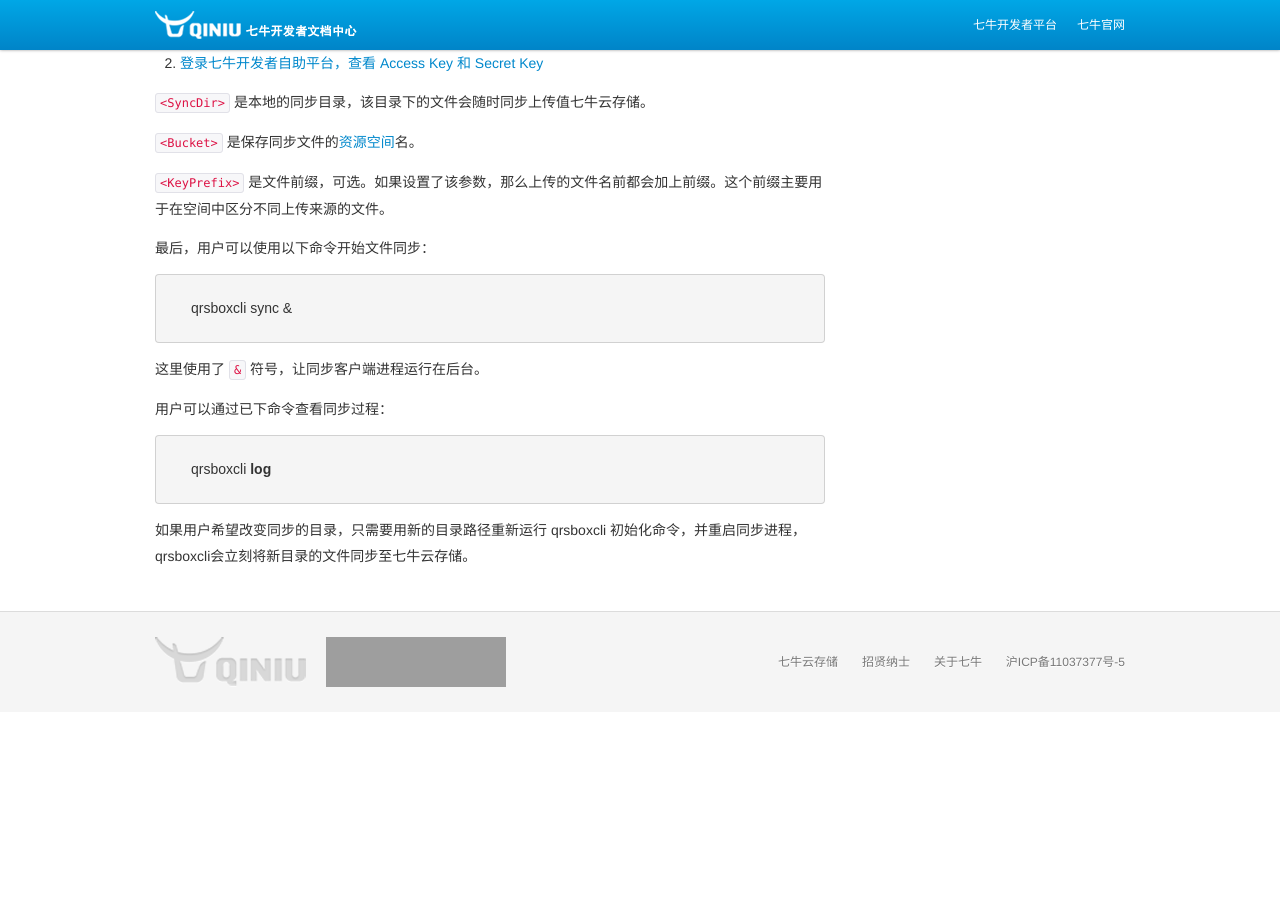
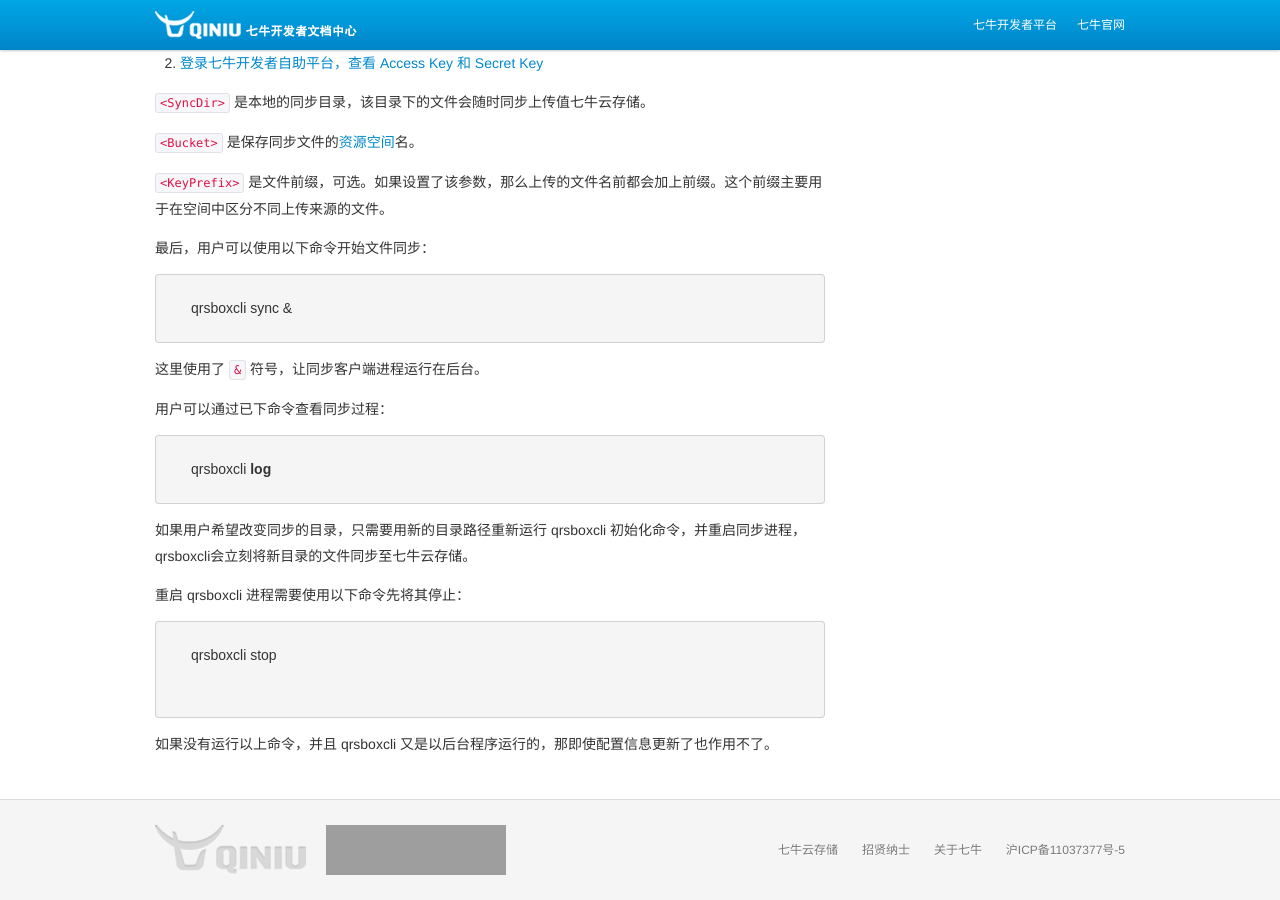
Before and after one commit to qiniu/docs.qiniu.com, a Jekyll site: the page built from tools/qrsbox-cli.markdown, in a window 1280 px wide and 900 px high, scrolled down 2369 px. Built offline with Jekyll 4.4.1, drawn with Linux system fonts in a browser that asks for light colours; nearby versions of some CDN libraries; library files that are not in the unit come from our copies; before the commit the page ends 3081 px from its top, so only the background shows below that; grey boxes are pictures that could not be loaded.

Commit message:
给 qrsboxcli 添加 stop 文档

````diff
--- a/tools/qrsbox-cli.markdown
+++ b/tools/qrsbox-cli.markdown
@@ -94,3 +94,13 @@
 ```
 
 如果用户希望改变同步的目录，只需要用新的目录路径重新运行 qrsboxcli 初始化命令，并重启同步进程，qrsboxcli会立刻将新目录的文件同步至七牛云存储。
+
+
+重启 qrsboxcli 进程需要使用以下命令先将其停止：
+
+```
+    qrsboxcli stop
+
+```
+
+如果没有运行以上命令，并且 qrsboxcli 又是以后台程序运行的，那即使配置信息更新了也作用不了。
````
